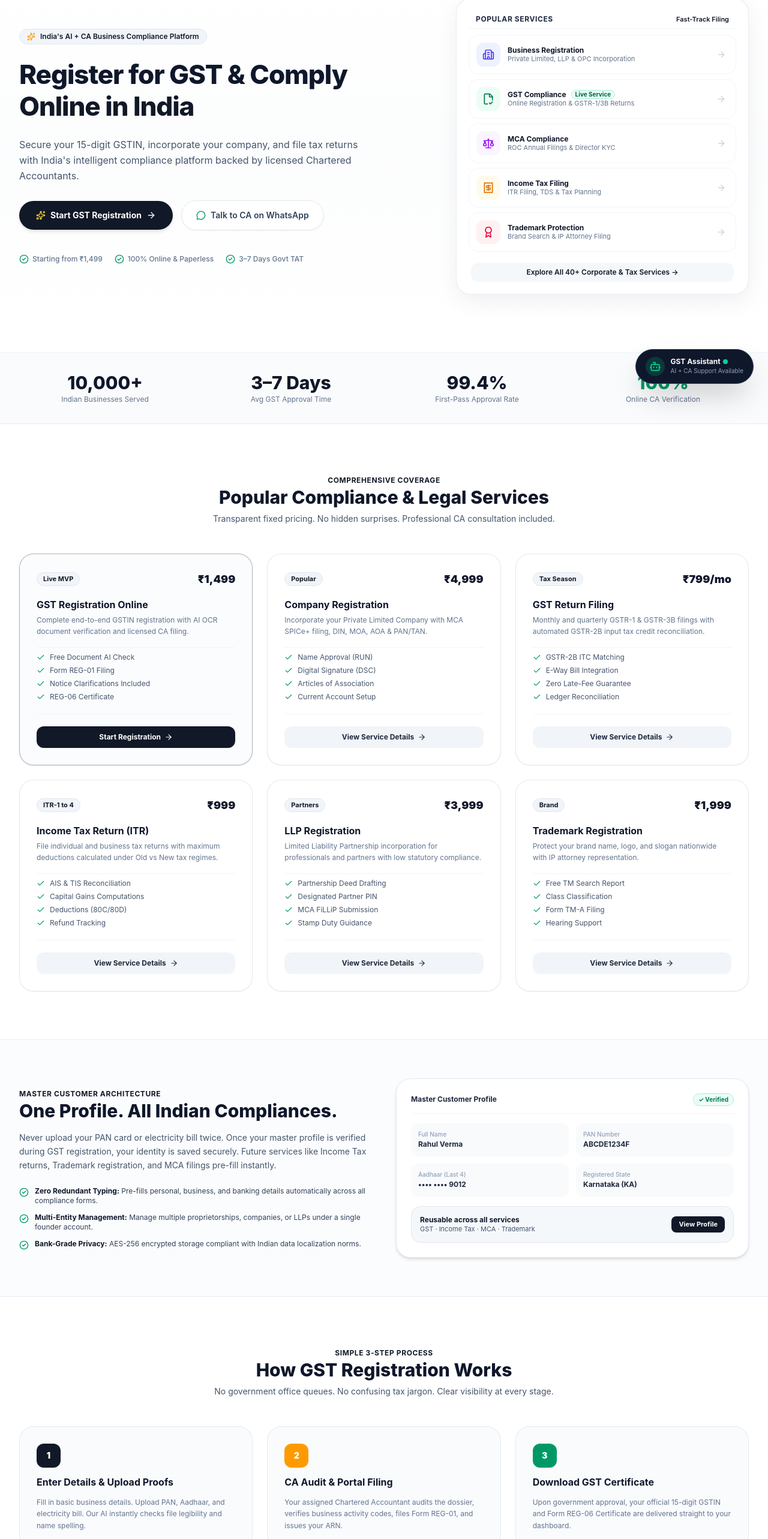
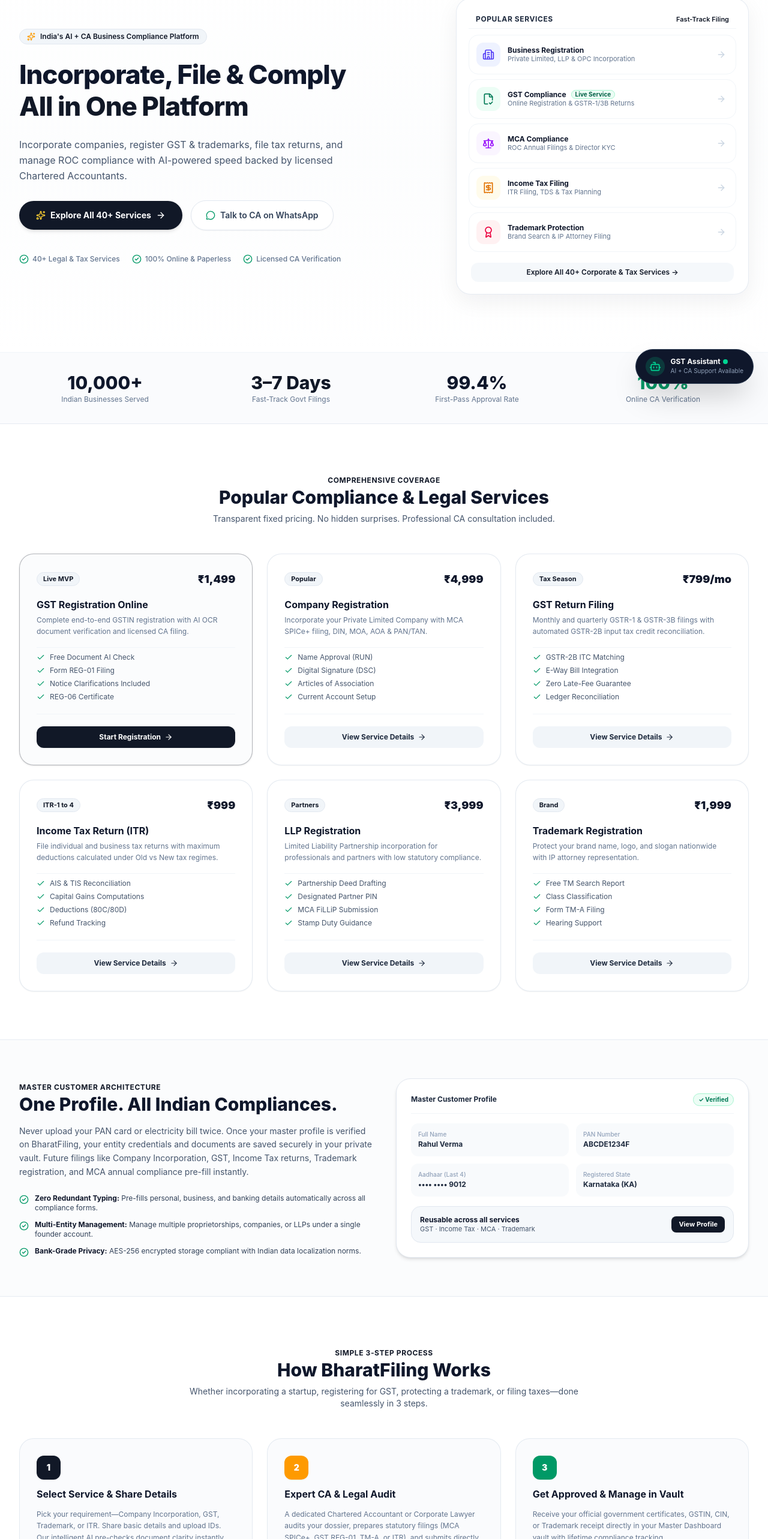
Before and after one commit to YashUpadhyay5/bharatfiling, a React (Vite) app in the folder frontend/: page / in a window 1280 px wide. Shown: the part 136-2702 px from the top of the page at 60% size. Built offline with nearby package versions, Linux system fonts and the light colour scheme.

Commit message:
feat(homepage): modernize LandingPage from GST-only to all-in-one business and compliance platform

```diff
--- a/frontend/src/pages/LandingPage.jsx
+++ b/frontend/src/pages/LandingPage.jsx
@@ -121,24 +121,24 @@
 
   const faqs = [
     {
-      q: 'Is GST Registration completely online through BharatFiling?',
-      a: 'Yes, 100% online. You do not need to visit any government office or tax department. You simply complete our streamlined wizard, upload your identity proofs, and our AI pre-checks the documents while our licensed Chartered Accountant reviews, prepares Form REG-01, and submits it directly to the GST Common Portal.',
+      q: 'What services does BharatFiling provide for Indian businesses?',
+      a: 'BharatFiling is a full-stack corporate and legal compliance platform. We support Company Incorporation (Private Limited, LLP, OPC), GST Registration & Monthly Return Filing, Trademark & IP Protection, Income Tax (ITR) Filings, MCA ROC Annual Compliance, Accounting, and dedicated Chartered Accountant advisory.',
     },
     {
-      q: 'Who mandatorily needs to register for GST in India?',
-      a: 'Any business with an aggregate annual turnover exceeding ₹40 Lakhs for goods (₹20 Lakhs in special category states) or ₹20 Lakhs for services (₹10 Lakhs in special states) must register. In addition, all e-commerce sellers (Amazon, Flipkart, Meesho), interstate suppliers, and export businesses require compulsory GST registration regardless of turnover.',
+      q: 'Is the entire filing and registration process 100% online?',
+      a: 'Yes, 100% online and paperless. You do not need to visit any government office, tax department, or registrar. Complete your application through our intuitive online flow, upload scanned documents, and our team handles all portal filings and acknowledgments digitally.',
     },
     {
       q: 'How does BharatFiling’s AI + CA model work?',
-      a: 'Unlike generic automated tools or slow traditional consultancies, BharatFiling uses AI to instantly classify documents, extract text (via OCR), and verify that names and numbers match across your PAN, Aadhaar, and electricity bills. A dedicated human Chartered Accountant then reviews the entire dossier, verifies statutory eligibility, and handles all government filing and officer clarifications.',
+      a: 'Unlike automated template tools or slow traditional agencies, BharatFiling combines AI document OCR (which pre-screens files for legibility and name mismatches) with licensed Chartered Accountants and Corporate Lawyers who personally review, authenticate, and submit every statutory filing.',
     },
     {
-      q: 'What happens if the GST officer issues a query or clarification notice (REG-03)?',
-      a: 'Clarification notices are included in our service at no extra cost. If the jurisdictional GST officer requests additional proof of premises or identity, our assigned CA drafts the legal response (Form REG-04), attaches any required affidavits, and submits it to secure your final approval.',
+      q: 'How does the Master Customer Profile benefit my business over time?',
+      a: 'Your master KYC and company documents are verified once and safely stored in your encrypted compliance vault. When you later need additional services—such as adding a director, filing monthly GST returns, submitting annual ITR, or registering trademarks—all details pre-fill automatically with zero redundant paperwork.',
     },
     {
-      q: 'What is the Master Customer Profile, and how does it save me time?',
-      a: 'BharatFiling creates a single Master Profile for your identity. Once your PAN, Aadhaar, and business details are verified for GST, they are securely saved. When you later need Income Tax Returns (ITR), Trademark filing, or MCA compliance, your verified details are pre-filled automatically without having to re-upload documents.',
+      q: 'What happens if government authorities issue queries or clarification notices?',
+      a: 'Clarification notice support is built right into our services. If MCA, the GST department, Income Tax authorities, or the Trademark registry issue queries, our assigned CAs draft the legal clarification responses and represent your application until completion.',
     },
   ];
 
@@ -159,28 +159,28 @@
 
               {/* Main Headline with Premium Navy Styling */}
               <h1 className="text-3xl sm:text-4xl lg:text-[44px] font-extrabold text-slate-900 tracking-tight leading-[1.2]">
-                Register for GST & Comply <br className="hidden sm:inline" />
-                <span className="text-[#111827]">Online in India</span>
+                Incorporate, File & Comply <br className="hidden sm:inline" />
+                <span className="text-[#111827]">All in One Platform</span>
               </h1>
 
               {/* Subheading */}
               <p className="text-sm sm:text-base text-slate-600 max-w-xl mx-auto lg:mx-0 leading-relaxed">
-                Secure your 15-digit GSTIN, incorporate your company, and file tax returns with India's intelligent compliance platform backed by licensed Chartered Accountants.
+                Incorporate companies, register GST & trademarks, file tax returns, and manage ROC compliance with AI-powered speed backed by licensed Chartered Accountants.
               </p>
 
               {/* Action Buttons */}
               <div className="flex flex-col sm:flex-row items-center justify-center lg:justify-start gap-3.5 pt-1">
                 <Link
-                  to="/apply/gst"
+                  to="/services"
                   className="w-full sm:w-auto px-7 py-3.5 rounded-full bg-[#111827] hover:bg-[#1F2937] text-white font-bold text-sm shadow-md hover:shadow-lg transition-all flex items-center justify-center gap-2 group"
                 >
                   <Sparkles className="w-4 h-4 text-amber-300" />
-                  Start GST Registration
+                  Explore All 40+ Services
                   <ArrowRight className="w-4 h-4 group-hover:translate-x-1 transition" />
                 </Link>
 
                 <a
-                  href="https://wa.me/919876543210?text=Hi%20BharatFiling%20Team%2C%20I%20need%20assistance%20with%20GST%20Registration."
+                  href="https://wa.me/919876543210?text=Hi%20BharatFiling%20Team%2C%20I%20need%20assistance%20with%20business%20registration%20and%20compliance."
                   target="_blank"
                   rel="noreferrer"
                   className="w-full sm:w-auto px-6 py-3.5 rounded-full bg-white hover:bg-slate-50 text-slate-700 font-semibold text-sm border border-slate-200 shadow-xs transition flex items-center justify-center gap-2"
@@ -193,13 +193,13 @@
               {/* Pricing & Guarantee Strip */}
               <div className="pt-4 flex flex-wrap items-center justify-center lg:justify-start gap-5 text-xs text-slate-500">
                 <div className="flex items-center gap-1.5 font-medium">
-                  <CheckCircle2 className="w-4 h-4 text-emerald-600" /> Starting from ₹1,499
+                  <CheckCircle2 className="w-4 h-4 text-emerald-600" /> 40+ Legal & Tax Services
                 </div>
                 <div className="flex items-center gap-1.5 font-medium">
                   <CheckCircle2 className="w-4 h-4 text-emerald-600" /> 100% Online & Paperless
                 </div>
                 <div className="flex items-center gap-1.5 font-medium">
-                  <CheckCircle2 className="w-4 h-4 text-emerald-600" /> 3–7 Days Govt TAT
+                  <CheckCircle2 className="w-4 h-4 text-emerald-600" /> Licensed CA Verification
                 </div>
               </div>
             </div>
@@ -273,7 +273,7 @@
             </div>
             <div>
               <div className="text-2xl sm:text-3xl font-extrabold text-[#111827]">3–7 Days</div>
-              <div className="text-xs text-slate-500 mt-0.5">Avg GST Approval Time</div>
+              <div className="text-xs text-slate-500 mt-0.5">Fast-Track Govt Filings</div>
             </div>
             <div>
               <div className="text-2xl sm:text-3xl font-extrabold text-slate-900">99.4%</div>
@@ -377,7 +377,7 @@
                 One Profile. All Indian Compliances.
               </h2>
               <p className="text-sm text-slate-600 leading-relaxed">
-                Never upload your PAN card or electricity bill twice. Once your master profile is verified during GST registration, your identity is saved securely. Future services like Income Tax returns, Trademark registration, and MCA filings pre-fill instantly.
+                Never upload your PAN card or electricity bill twice. Once your master profile is verified on BharatFiling, your entity credentials and documents are saved securely in your private vault. Future filings like Company Incorporation, GST, Income Tax returns, Trademark registration, and MCA annual compliance pre-fill instantly.
               </p>
 
               <div className="space-y-3 pt-2 text-xs text-slate-700">
@@ -456,10 +456,10 @@
               Simple 3-Step Process
             </span>
             <h2 className="text-2xl sm:text-3xl font-extrabold text-slate-900">
-              How GST Registration Works
+              How BharatFiling Works
             </h2>
             <p className="text-sm text-slate-600">
-              No government office queues. No confusing tax jargon. Clear visibility at every stage.
+              Whether incorporating a startup, registering for GST, protecting a trademark, or filing taxes—done seamlessly in 3 steps.
             </p>
           </div>
 
@@ -468,9 +468,9 @@
               <div className="w-10 h-10 rounded-xl bg-[#111827] text-white font-black text-sm flex items-center justify-center shadow-xs">
                 1
               </div>
-              <h3 className="font-bold text-base text-slate-900">Enter Details & Upload Proofs</h3>
+              <h3 className="font-bold text-base text-slate-900">Select Service & Share Details</h3>
               <p className="text-xs text-slate-500 leading-relaxed">
-                Fill in basic business details. Upload PAN, Aadhaar, and electricity bill. Our AI instantly checks file legibility and name spelling.
+                Pick your requirement—Company Incorporation, GST, Trademark, or ITR. Share basic details and upload IDs. Our intelligent AI pre-checks document clarity instantly.
               </p>
             </div>
 
@@ -478,9 +478,9 @@
               <div className="w-10 h-10 rounded-xl bg-amber-500 text-white font-black text-sm flex items-center justify-center shadow-xs">
                 2
               </div>
-              <h3 className="font-bold text-base text-slate-900">CA Audit & Portal Filing</h3>
+              <h3 className="font-bold text-base text-slate-900">Expert CA & Legal Audit</h3>
               <p className="text-xs text-slate-500 leading-relaxed">
-                Your assigned Chartered Accountant audits the dossier, verifies business activity codes, files Form REG-01, and issues your ARN.
+                A dedicated Chartered Accountant or Corporate Lawyer audits your dossier, prepares statutory filings (MCA SPICe+, GST REG-01, TM-A, or ITR), and submits directly to government portals.
               </p>
             </div>
 
@@ -488,9 +488,9 @@
               <div className="w-10 h-10 rounded-xl bg-emerald-600 text-white font-black text-sm flex items-center justify-center shadow-xs">
                 3
               </div>
-              <h3 className="font-bold text-base text-slate-900">Download GST Certificate</h3>
+              <h3 className="font-bold text-base text-slate-900">Get Approved & Manage in Vault</h3>
               <p className="text-xs text-slate-500 leading-relaxed">
-                Upon government approval, your official 15-digit GSTIN and Form REG-06 Certificate are delivered straight to your dashboard.
+                Receive your official government certificates, GSTIN, CIN, or Trademark receipt directly in your Master Dashboard vault with lifetime compliance tracking.
               </p>
             </div>
           </div>
@@ -541,21 +541,27 @@
       <section className="py-14 bg-white">
         <div className="max-w-5xl mx-auto px-4 sm:px-6 lg:px-8 text-center space-y-5">
           <h2 className="text-2xl sm:text-3xl font-extrabold text-slate-900">
-            Ready to Start Your Business Registration?
+            Ready to Incorporate & Comply with Confidence?
           </h2>
           <p className="text-sm text-slate-600 max-w-xl mx-auto">
-            Get your GST registration done right the first time with AI verification and dedicated Chartered Accountant filing.
+            Join 10,000+ Indian founders and businesses managing registrations, legal protection, and statutory tax filings with BharatFiling.
           </p>
           <div className="flex flex-col sm:flex-row items-center justify-center gap-3 pt-2">
             <Link
-              to="/apply/gst"
+              to="/services"
               className="w-full sm:w-auto px-8 py-3.5 rounded-full bg-[#111827] hover:bg-[#1F2937] text-white font-bold text-sm shadow-md transition"
             >
-              Start GST Registration Now
+              Explore All 40+ Services
+            </Link>
+            <Link
+              to="/apply/gst"
+              className="w-full sm:w-auto px-6 py-3.5 rounded-full bg-slate-100 hover:bg-slate-200 text-slate-800 font-semibold text-sm transition"
+            >
+              Start GST Registration
             </Link>
             <Link
               to="/pricing"
-              className="w-full sm:w-auto px-6 py-3.5 rounded-full bg-slate-100 hover:bg-slate-200 text-slate-700 font-semibold text-sm transition"
+              className="w-full sm:w-auto px-6 py-3.5 rounded-full border border-slate-200 hover:bg-slate-50 text-slate-700 font-semibold text-sm transition"
             >
               View Transparent Pricing
             </Link>
```
